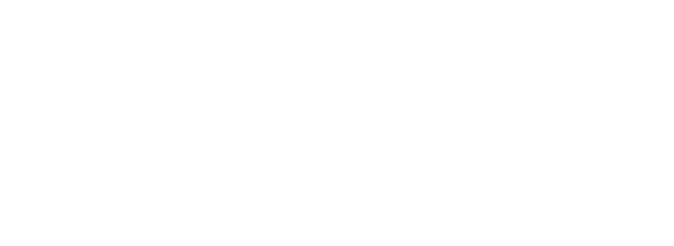
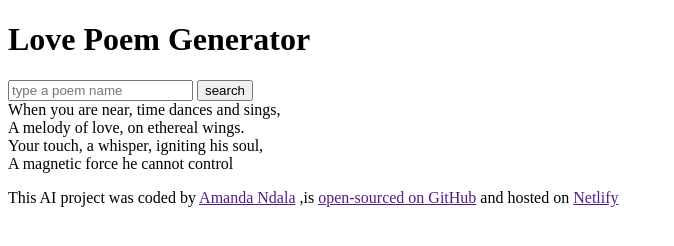
Before and after one commit to Amanda799-star/AI-generator-App-stage1, a plain HTML site: page index.html in a window 1280 px wide. Shown: the whole page, without its empty margins (0-674 px from the left). Drawn offline with Linux system fonts and the light colour scheme.

Commit message:
added basic html

```diff
--- a/index.html
+++ b/index.html
@@ -8,12 +8,24 @@
 </head>
 <body>
    <header>
-
+<h1>Love Poem Generator</h1>
    </header>
    <main>
-
+    <form>
+        <input type="text" required placeholder="type a poem name" autocomplete="off"/>
+        <input type="submit" value="search">
+    </form>
+    <div>
+      When you are near, time dances and sings,<br>
+      A melody of love, on ethereal wings.<br>
+      Your touch, a whisper, igniting his soul,<br>
+     A magnetic force he cannot control
+    </div>
    </main>
    <footer>
+     <p>This AI project was coded by <a href="">Amanda Ndala</a>
+     ,is <a href="">open-sourced on GitHub</a>
+     and hosted on <a href="">Netlify</a></p>
     <script src="index.js"></script>
    </footer>
 </body>
```
